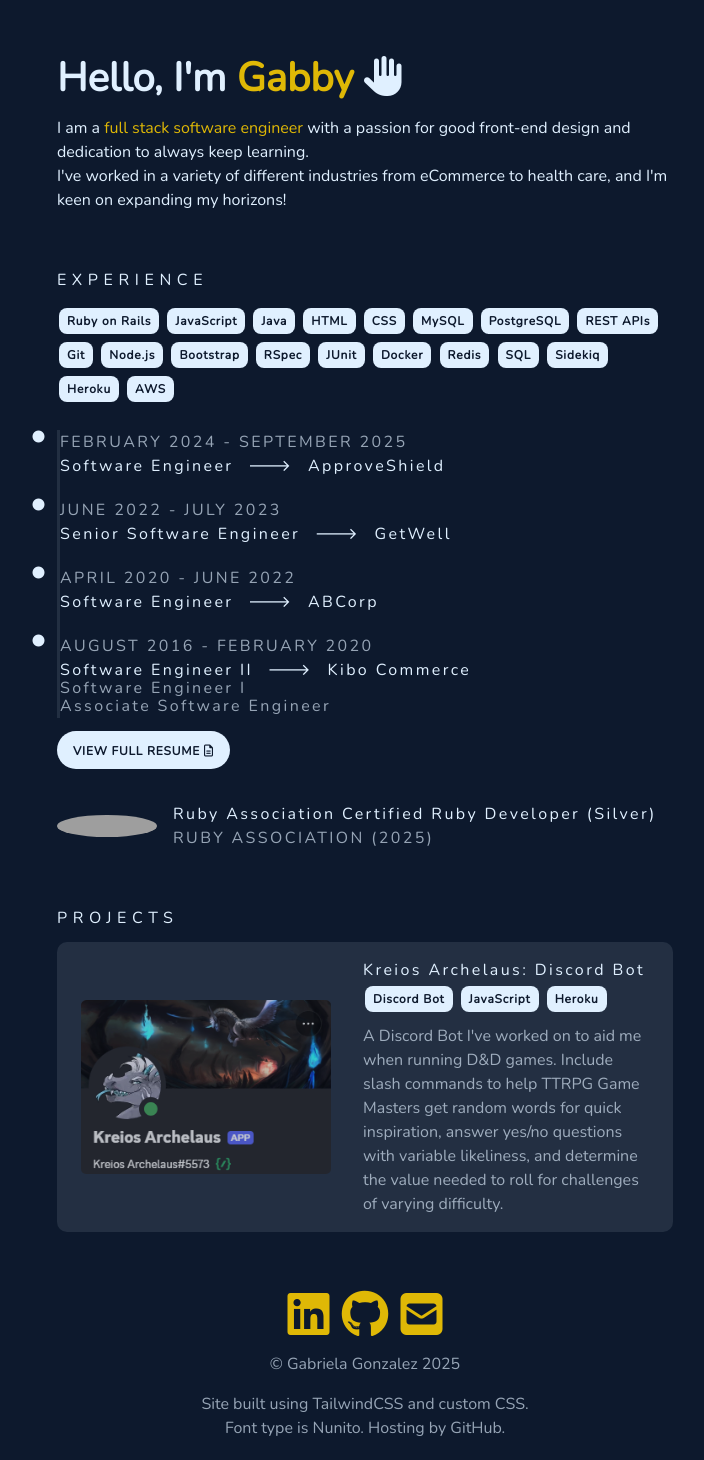
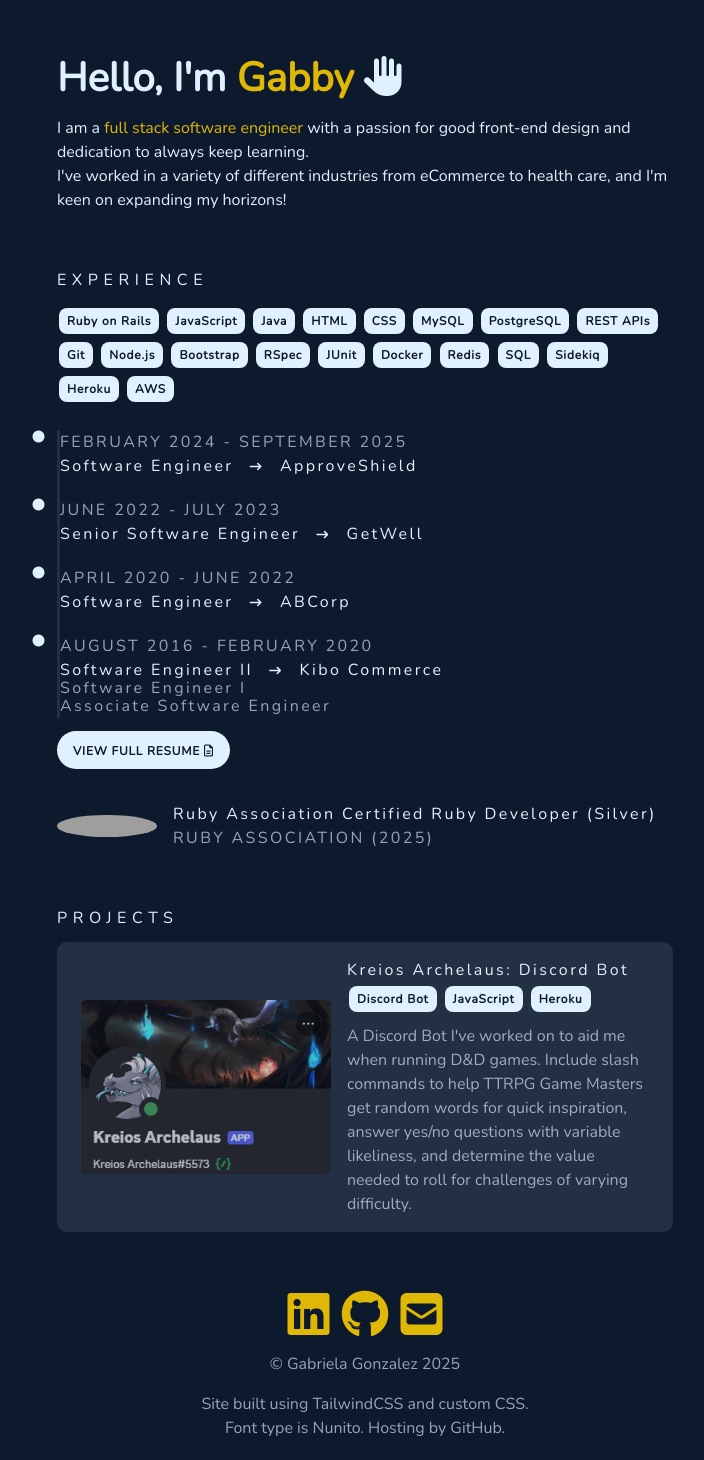
Before and after one commit to Serenamidori/serenamidori.github.io, a Jekyll site: the page built from README.md, in a window 1280 px wide. Shown: the whole page, without its empty margins (275-979 px from the left). Built offline with Jekyll 4.4.1, drawn with Linux system fonts in a browser that asks for light colours; nearby versions of some CDN libraries; our own code applies the rules of GitHub Pages for plain Markdown files; grey boxes are pictures that could not be loaded.

Commit message:
minor fix for arrow in experience section

```diff
--- a/_layouts/default.html
+++ b/_layouts/default.html
@@ -36,22 +36,22 @@
             <li class="mb-5 ms-5">
               <i class="absolute bullet fa-solid fa-circle fa-xs"></i>
               <h4>February 2024 - September 2025</h4>
-              <h3>Software Engineer <span class="mx-2">🡒</span> <a href="https://approveshield.com/" target="_blank">ApproveShield</a></h3>
+              <h3 class="gap-2 flex align-center">Software Engineer <i class="fa-solid fa-arrow-right-long fa-xs mx-2"></i> <a href="https://approveshield.com/" target="_blank">ApproveShield</a></h3>
             </li>
             <li class="mb-5 ms-5">
               <i class="absolute bullet fa-solid fa-circle fa-xs"></i>
               <h4>June 2022 - July 2023</h4>
-              <h3>Senior Software Engineer <span class="mx-2">🡒</span> <a href="https://www.getwellnetwork.com/" target="_blank">GetWell</a></h3>
+              <h3 class="gap-2 flex align-center">Senior Software Engineer <i class="fa-solid fa-arrow-right-long fa-xs mx-2"></i> <a href="https://www.getwellnetwork.com/" target="_blank">GetWell</a></h3>
             </li>
             <li class="mb-5 ms-5">
               <i class="absolute bullet fa-solid fa-circle fa-xs"></i>
               <h4>April 2020 - June 2022</h4>
-              <h3>Software Engineer <span class="mx-2">🡒</span> <a href="https://abcorp.com/" target="_blank">ABCorp</a></h3>
+              <h3 class="gap-2 flex align-center">Software Engineer <i class="fa-solid fa-arrow-right-long fa-xs mx-2"></i> <a href="https://abcorp.com/" target="_blank">ABCorp</a></h3>
             </li>
             <li class="mb-5 ms-5">
               <i class="absolute bullet fa-solid fa-circle fa-xs"></i>
               <h4>August 2016 - February 2020</h4>
-              <h3 class="mb-0">Software Engineer II <span class="mx-2">🡒</span> <a href="https://kibocommerce.com/" target="_blank">Kibo Commerce</a></h3>
+              <h3 class="gap-2 flex align-center mb-0">Software Engineer II <i class="fa-solid fa-arrow-right-long fa-xs mx-2"></i> <a href="https://kibocommerce.com/" target="_blank">Kibo Commerce</a></h3>
               <h3 class="faded" style="margin-top: -6px">Software Engineer I</h3>
               <h3 class="faded" style="margin-top: -6px">Associate Software Engineer</h3>
             </li>
@@ -78,7 +78,7 @@
           <h2>Projects</h2>
         </div>
 
-        <div class="project-card">
+        <div class="project-card flex align-center gap-4">
           <div>
             <a href="https://github.com/Serenamidori/kreios-archelaus" target="_blank">
               <img src="/css/images/kreios.png">
--- a/css/main.css
+++ b/css/main.css
@@ -574,12 +574,20 @@
   margin-top: 1rem;
 }
 
+.flex {
+  display: flex;
+}
+
 .block {
   display: block;
 }
 
 .hidden {
   display: none;
+}
+
+.align-center {
+  align-items: center;
 }
 
 .h-0 {
@@ -734,13 +742,9 @@
 }
 
 .project-card {
-  display: flex;
   flex-direction: column;
-  align-items: center;
-  gap: 2rem;
-  justify-content: start;
+  padding: 1rem 1.5rem;
   color: var(--ice-blue);
-  padding: 1rem 1.5rem;
   background-color: var(--ice-blue-25);
   border-radius: 10px;
 
```
